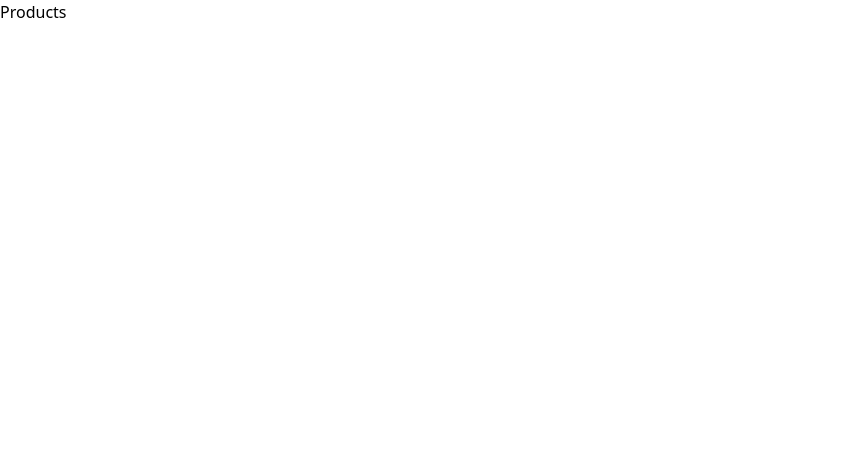
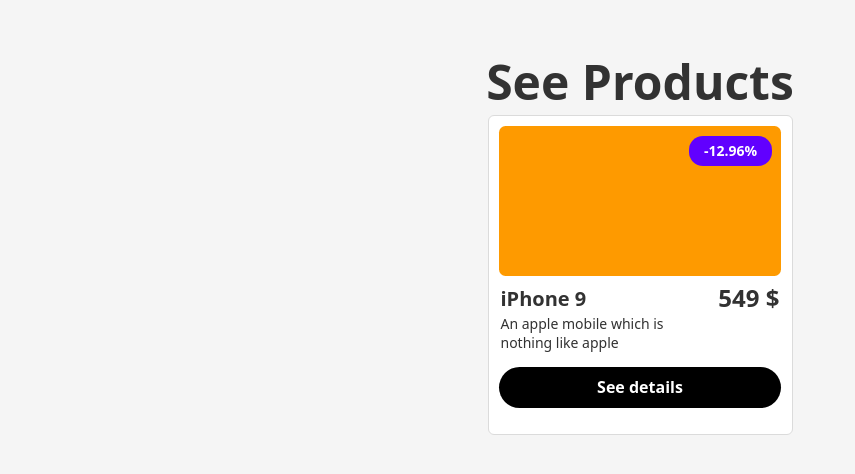
Before and after one commit to RainbowGrisea/kadasolutions_homework, a React (Vite) app: page / in a window 1280 px wide. Shown: the top 474 px of the page, without its empty margins (0-855 px from the left). Built offline with nearby package versions, Linux system fonts and the light colour scheme.

Commit message:
create layout, products, productcard and productsheader components

```diff
--- /dev/null
+++ b/src/Components/Layout.tsx
@@ -0,0 +1,9 @@
+function Layout ({children} : {children: React.ReactNode}) {
+  return (
+    <div className="bg-[#F5F5F5] flex flex-col items-center min-h-screen">
+      {children}
+    </div>
+  )
+}
+
+export default Layout;
--- /dev/null
+++ b/src/Components/ProductCard/ProductCard.tsx
@@ -0,0 +1,21 @@
+function ProductCard() {
+  return (
+    <div className='flex items-center flex-col pt-2.5 px-3 w-[305px] h-[320px] border-[0.65px] rounded-[6px] bg-white border-[#DBDBDB] text-[#323232]'>
+      <div className="relative bg-amber-500 w-[282px] h-[150px] rounded-[6.46px]">
+        <div className="absolute right-[9px] top-[10px] flex items-center justify-center w-[83px] h-[30px] rounded-[14px] bg-[#6100FF] text-white text-[14px] leading-[19px] font-semibold">-12.96%</div>
+      </div>
+      <div className="flex w-[100%] justify-between">
+        <span className="text-[20px] mt-[9px] font-semibold leading-[27px]">iPhone 9</span>
+        <span className="text-[24px] mt-[6px] font-semibold leading-[32px]">549 $</span>
+      </div>
+      <div className="flex w-[100%]">
+        <span className="w-[194px] h-[40px] mb-[13px] text-[14px] leading-[19px]">An apple mobile which is nothing like apple</span>
+      </div>
+      <button type="button" className="w-[282px] h-[41px] rounded-[26px] bg-black">
+        <span className="text-white font-semibold text-[16px] leading-[22px]">See details</span>
+      </button>
+    </div>
+  );
+}
+
+export default ProductCard;
--- a/src/Components/Products.tsx
+++ b/src/Components/Products.tsx
@@ -1,8 +1,13 @@
+import Layout from './Layout';
+import ProductCard from './ProductCard/ProductCard';
+import ProductsHeader from './ProductsHeader';
+
 function Products () {
   return (
-    <div>
-      <h1>Products</h1>
-    </div>
+    <Layout >
+      <ProductsHeader />
+      <ProductCard />
+    </Layout>
   )
 }
 
--- /dev/null
+++ b/src/Components/ProductsHeader.tsx
@@ -0,0 +1,9 @@
+function ProductsHeader() {
+  return (
+    <header>
+      <h1 className='mt-[50px] font-semibold text-[48px] leading-[64.8px] text-[#323232]'>See Products</h1>
+     </header>
+  );
+}
+
+export default ProductsHeader;
```
